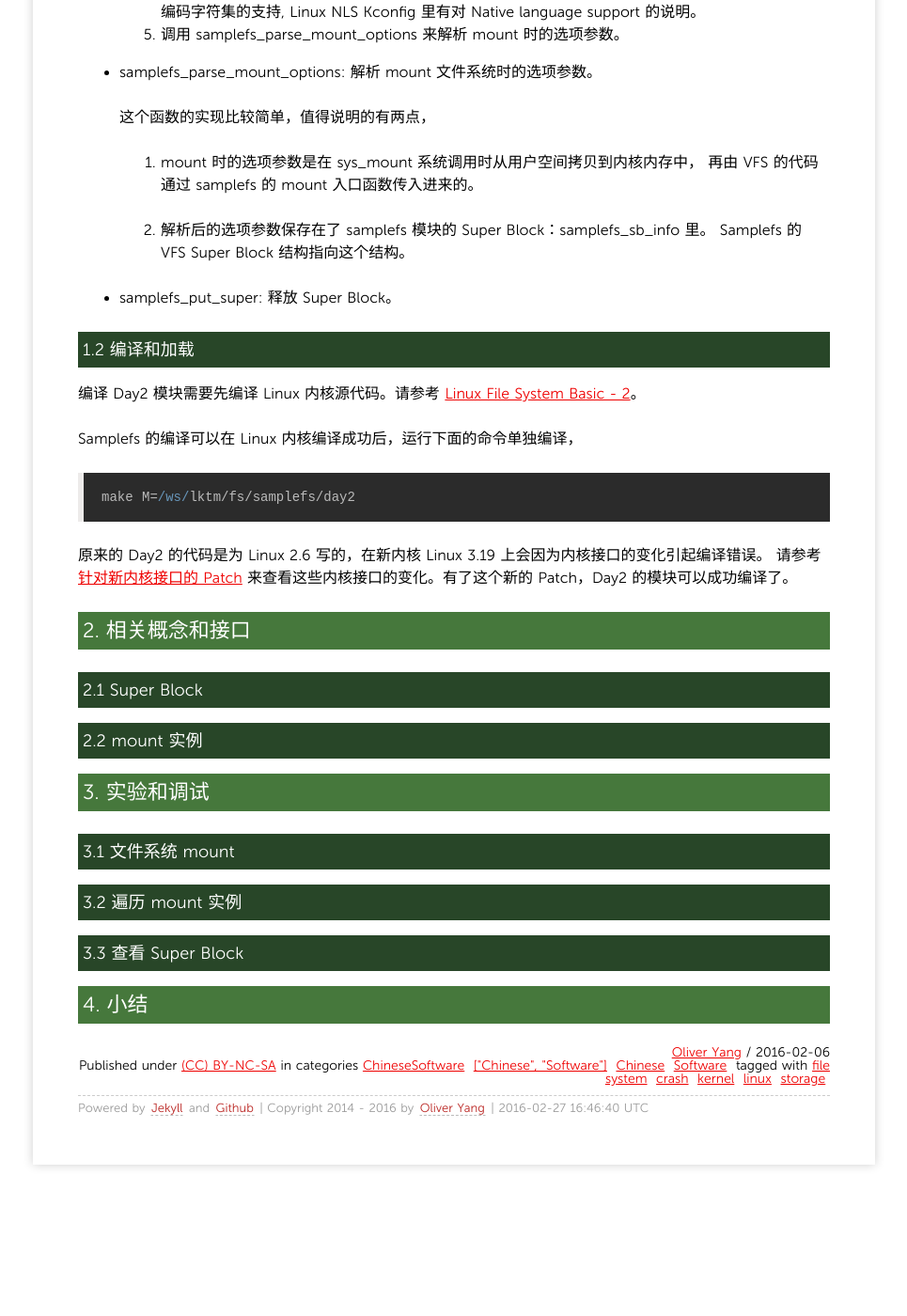
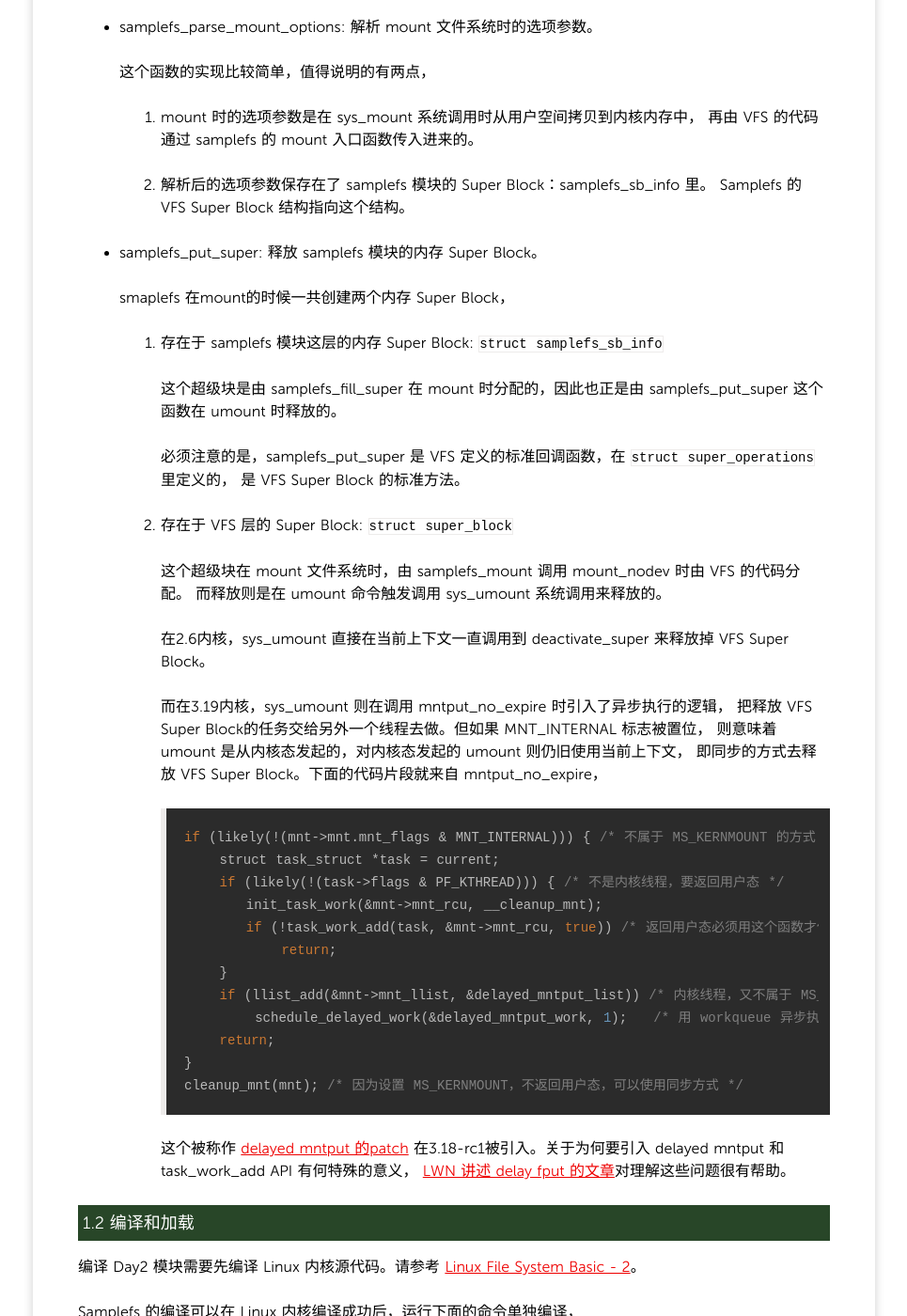
Before and after one commit to yangoliver/yangoliver.github.io, a Jekyll site: the page built from _posts/2016/2016-02-06-linux-file-system-basic-3.md, in a window 1280 px wide and 1400 px high, scrolled down 1204 px. Shown: the whole window at 94% size, without its empty margins (157-1122 px from the left). Built offline with Jekyll 4.4.1, drawn with Linux system fonts in a browser that asks for light colours; comment, search, counter and statistics services are not loaded; before the commit the page ends 2491 px from its top, so only the background shows below that; some of the changed text lies outside the part shown.

Commit message:
draft: more description for super block free during umount

```diff
--- a/_posts/2016/2016-02-06-linux-file-system-basic-3.md
+++ b/_posts/2016/2016-02-06-linux-file-system-basic-3.md
@@ -30,13 +28,13 @@ Samplefs Day2 的代码涉及到了文件系统 mount 和 Super Block (超级块
 
   mount 在VFS文件系统的调用路径以系统调用 `sys_mount` 为起点，路径如下(内核版本3.19)，
 
-		sys_mount->do_mount->do_new_mount->vfs_kern_mount->mount_fs
+	  sys_mount->do_mount->do_new_mount->vfs_kern_mount->mount_fs
 
   在 VFS 层面，由于 samplefs 早已在模块加载时就向其注册了文件系统类型，
   因此 VFS 可以很方便查找到 samplefs 在 samplefs_fs_type 里注册的入口函数 samplefs_mount，
   而 samplefs_mount 使用了 mount_nodev 方法，并把 samplefs_fill_super 回调作为参数传递给 mount_nodev,
 
-		samplefs_mount->mount_nodev
+	  samplefs_mount->mount_nodev
 
   mount_nodev 分配了新的 VFS Supoer Block 然后调用 samplefs_fill_super 回调做了如下几件事情，
 
@@ -57,8 +55,45 @@ Samplefs Day2 的代码涉及到了文件系统 mount 和 Super Block (超级块
   2. 解析后的选项参数保存在了 samplefs 模块的 Super Block：samplefs_sb_info 里。
      Samplefs 的 VFS Super Block 结构指向这个结构。
 
-- samplefs_put_super: 释放 Super Block。
+- samplefs_put_super: 释放 samplefs 模块的内存 Super Block。
 
+  smaplefs 在mount的时候一共创建两个内存 Super Block，
+
+  1. 存在于 samplefs 模块这层的内存 Super Block: `struct samplefs_sb_info`
+
+     这个超级块是由 samplefs_fill_super 在 mount 时分配的，因此也正是由 samplefs_put_super 这个函数在 umount 时释放的。
+
+     必须注意的是，samplefs_put_super 是 VFS 定义的标准回调函数，在 `struct super_operations` 里定义的，
+     是 VFS Super Block 的标准方法。
+
+  2. 存在于 VFS 层的 Super Block: `struct super_block`
+
+     这个超级块在 mount 文件系统时，由 samplefs_mount 调用 mount_nodev 时由 VFS 的代码分配。
+     而释放则是在 umount 命令触发调用 sys_umount 系统调用来释放的。
+
+     在2.6内核，sys_umount 直接在当前上下文一直调用到 deactivate_super 来释放掉 VFS Super Block。
+
+     而在3.19内核，sys_umount 则在调用 mntput_no_expire 时引入了异步执行的逻辑，
+     把释放 VFS Super Block的任务交给另外一个线程去做。但如果 MNT_INTERNAL 标志被置位，
+     则意味着 umount 是从内核态发起的，对内核态发起的 umount 则仍旧使用当前上下文，
+     即同步的方式去释放 VFS Super Block。下面的代码片段就来自 mntput_no_expire，
+
+         if (likely(!(mnt->mnt.mnt_flags & MNT_INTERNAL))) { /* 不属于 MS_KERNMOUNT 的方式 */
+             struct task_struct *task = current;
+             if (likely(!(task->flags & PF_KTHREAD))) { /* 不是内核线程，要返回用户态 */
+                init_task_work(&mnt->mnt_rcu, __cleanup_mnt);
+                if (!task_work_add(task, &mnt->mnt_rcu, true)) /* 返回用户态必须用这个函数才保证正确 */
+                    return;
+             }
+             if (llist_add(&mnt->mnt_llist, &delayed_mntput_list)) /* 内核线程，又不属于 MS_KERNMOUNT，为何不用同步方式? */
+                 schedule_delayed_work(&delayed_mntput_work, 1);   /* 用 workqueue 异步执行是因为可能中断上下文？*/
+             return;
+         }
+         cleanup_mnt(mnt); /* 因为设置 MS_KERNMOUNT，不返回用户态，可以使用同步方式 */
+
+     这个被称作 [delayed mntput 的patch](https://github.com/torvalds/linux/commit/9ea459e110df32e60a762f311f7939eaa879601d)
+     在3.18-rc1被引入。关于为何要引入 delayed mntput 和 task_work_add API 有何特殊的意义，
+     [LWN 讲述 delay fput 的文章](https://lwn.net/Articles/494158/)对理解这些问题很有帮助。
 
 #### 1.2 编译和加载
 
@@ -69,17 +104,22 @@ Samplefs 的编译可以在 Linux 内核编译成功后，运行下面的命令
 
 	make M=/ws/lktm/fs/samplefs/day2
 
-原来的 Day2 的代码是为 Linux 2.6 写的，在新内核 Linux 3.19 上会因为内核接口的变化引起编译错误。
+原版的 Day2 的代码是为 Linux 2.6 写的，在新内核 Linux 3.19 上会因为内核接口的变化引起编译错误。
+如果使用本文提供的 Day2 的源码，则可以正确编译，这是因为本文所用代码对新内核做了相应的修改。
 请参考[针对新内核接口的 Patch](https://github.com/yangoliver/lktm/commit/dd2b5a7332ff61ee8a4ded3281616b0f77d6eddf#diff-2e79772ae929f397a8bb5817fc4e6c4f)
-来查看这些内核接口的变化。有了这个新的 Patch，Day2 的模块可以成功编译了。
+来查看本文中的 Day2 代码针对原有代码做了哪些修改。
 
 ### 2. 相关概念和接口
+
+TBD
 
 #### 2.1 Super Block
 
 #### 2.2 mount 实例
 
 ### 3. 实验和调试
+
+TBD
 
 #### 3.1 文件系统 mount
 
```
Also changed, not shown: other parts of _posts/2016/2016-02-06-linux-file-system-basic-3.md (+0 -2 lines).
